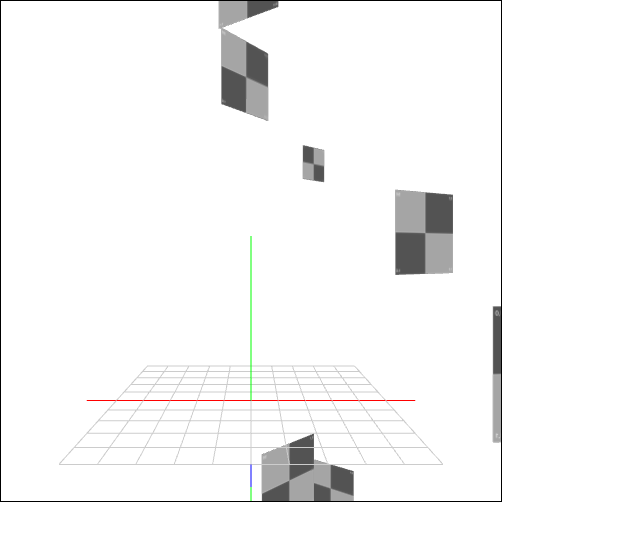
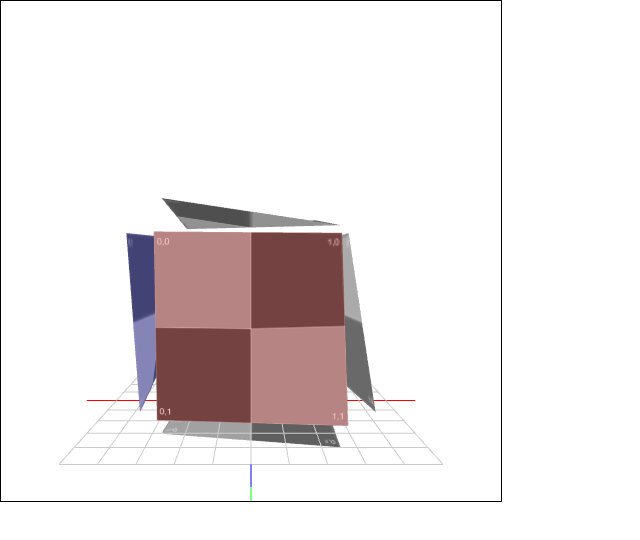
Before and after one commit to Faraser/Webgl-experiments, a plain HTML site: page index.html in a window 1280 px wide. Shown: the whole page, without its empty margins (0-640 px from the left). Drawn offline with Linux system fonts and the light colour scheme; animation ran at ten frames a second.

Commit message:
Added Cube primitives

```diff
--- a/gl.js
+++ b/gl.js
@@ -54,7 +54,7 @@ function GLInstance(canvasId) {
         return buf;
     };
 
-    gl.fCreateMeshVAO = function(name, aryInd, aryVert, aryNorm, aryUV) {
+    gl.fCreateMeshVAO = function(name, aryInd, aryVert, aryNorm, aryUV, vertLen = 3) {
         const rtn = { drawMode: gl.TRIANGLES };
 
         // Create and bind vao
@@ -64,13 +64,13 @@ function GLInstance(canvasId) {
         // Set up vertices
         if (aryVert !== undefined && aryVert !== null) {
             rtn.bufVertices = gl.createBuffer();
-            rtn.vertexComponentLen = 3;
+            rtn.vertexComponentLen = vertLen;
             rtn.vertexCount = aryVert.length / rtn.vertexComponentLen;
 
             gl.bindBuffer(gl.ARRAY_BUFFER, rtn.bufVertices);
             gl.bufferData(gl.ARRAY_BUFFER, new Float32Array(aryVert), gl.STATIC_DRAW);
             gl.enableVertexAttribArray(ATTR_POSITION_LOC);
-            gl.vertexAttribPointer(ATTR_POSITION_LOC, 3, gl.FLOAT, false, 0, 0);
+            gl.vertexAttribPointer(ATTR_POSITION_LOC, rtn.vertexComponentLen, gl.FLOAT, false, 0, 0);
         }
 
         // Set up normals
@@ -131,3 +131,24 @@ function GLInstance(canvasId) {
 
     return gl;
 }
+
+class GLUtil {
+    static rgbToArray(...args) {
+        if (args.length === 0) return null;
+        const result = [];
+
+        for (let i = 0, c, p; i < args.length; i++) {
+            if (args[i].length < 6) continue;
+            c = args[i];
+            p = (c[0] === '#') ? 1 : 0;
+
+            result.push(
+                parseInt(c[p] + c[p + 1], 16) / 255.0,
+                parseInt(c[p + 2] + c[p + 3], 16) / 255.0,
+                parseInt(c[p + 4] + c[p + 5], 16) / 255.0
+            )
+        }
+
+        return result;
+    }
+}
--- a/index.html
+++ b/index.html
@@ -16,30 +16,42 @@
 <canvas id="canvas"></canvas>
 <img src="textures/UV_Grid_Lrg.jpg" id="imgTex" hidden/>
 <script id="vertex_shader" type="x-shader/x-vertex">#version 300 es
-  in vec3 a_position;
+  in vec4 a_position;
+  in vec3 a_norm;
   in vec2 a_uv;
 
   uniform mat4 uPMatrix;
   uniform mat4 uMVMatrix;
   uniform mat4 uCameraMatrix;
 
+  uniform vec3 uColor[6];
+  uniform float uTime;
+
+  out lowp vec4 color;
   out highp vec2 texCoord; // Interpolate UV values to the fragment shader
+
+  vec3 warp(vec3 p) {
+      return p + 0.2 * abs(cos(uTime * 0.003 + p.y * 2.0 + p.x * 2.0 + p.z)) * a_norm;
+  }
 
   void main(void) {
       texCoord = a_uv;
-      gl_Position = uPMatrix * uCameraMatrix * uMVMatrix * vec4(a_position, 1.0);
+      color = vec4(uColor[int(a_position.w)], 1.0);
+      gl_Position = uPMatrix * uCameraMatrix * uMVMatrix * vec4(warp(a_position.xyz), 1.0);
   }
 </script>
 <script id="fragment_shader" type="x-shader/x-fragment">#version 300 es
   precision mediump float;
 
+  in vec4 color;
   in highp vec2 texCoord;
   uniform sampler2D uMainTex;
 
   out vec4 finalColor;
 
   void main(void) {
-    finalColor = texture(uMainTex, vec2(texCoord.s, texCoord.t));
+//      finalColor = color;
+    finalColor = mix(color, texture(uMainTex, texCoord), 0.8f);
   }
 </script>
 <script src="gl.js"></script>
--- a/index.js
+++ b/index.js
@@ -4,6 +4,10 @@ class TestShader extends Shader {
         const fragSrc = ShaderUtil.domShaderSrc('fragment_shader');
 
         super(gl, vertSrc, fragSrc);
+
+        this.uniformLoc.time = gl.getUniformLocation(this.program, 'uTime');
+        const uColor = gl.getUniformLocation(this.program, 'uColor');
+        gl.uniform3fv(uColor, new Float32Array(GLUtil.rgbToArray('#ff0000', '00ff00', '0000ff', '909090', 'c0c0c0', '404040')))
 
         this.setPerspective(pMatrix);
 
@@ -13,6 +17,11 @@ class TestShader extends Shader {
 
     setTexture(texId) {
         this.mainTexture = texId;
+        return this;
+    }
+
+    setTime(t) {
+        this.gl.uniform1f(this.uniformLoc.time, t);
         return this;
     }
 
@@ -34,6 +43,7 @@ function onRender(dt) {
 
     window.gShader.activate()
         .preRender()
+        .setTime(performance.now())
         .setCameraMatrix(gCamera.viewMatrix)
         .renderModel(window.gModel.preRender())
 }
@@ -53,8 +63,8 @@ window.addEventListener('load', function() {
     window.gShader = new TestShader(gl, window.gCamera.projectionMatrix)
         .setTexture(gl.mTextureCache['tex001']);
 
-    window.gModel = Primitives.MultiQuad.createModel(gl)
+    window.gModel = Primitives.Cube.createModel(gl)
         .setPosition(0, 0.6, 0);
 
-    window.RLoop = new RenderLoop(onRender, 30).start();
+    window.RLoop = new RenderLoop(onRender, 60).start();
 });
--- a/primitives.js
+++ b/primitives.js
@@ -133,3 +133,75 @@ Primitives.MultiQuad = class {
         return mesh;
     }
 };
+
+Primitives.Cube = class {
+    static createModel(gl) {
+        return new Model(Primitives.Cube.createMesh(gl, 1, 1, 1, 0, 0, 0));
+    }
+
+    static createMesh(gl, width, height, depth, x, y, z) {
+        const w = width * 0.5, h = height * 0.5, d = depth * 0.5;
+        const x0 = x - w, x1 = x + w, y0 = y - h, y1 = y + h, z0 = z - d, z1 = z + d;
+
+        // Starting bottom left corner, then working counter clockwise to create the front face.
+        // Backface is the first face but in reverse (3,2,1,0)
+        // keep each quad face built the same way to make index and uv easier to assign
+        const aVert = [
+            x0, y1, z1, 0,	//0 Front
+            x0, y0, z1, 0,	//1
+            x1, y0, z1, 0,	//2
+            x1, y1, z1, 0,	//3
+
+            x1, y1, z0, 1,	//4 Back
+            x1, y0, z0, 1,	//5
+            x0, y0, z0, 1,	//6
+            x0, y1, z0, 1,	//7
+
+            x0, y1, z0, 2,	//7 Left
+            x0, y0, z0, 2,	//6
+            x0, y0, z1, 2,	//1
+            x0, y1, z1, 2,	//0
+
+            x0, y0, z1, 3,	//1 Bottom
+            x0, y0, z0, 3,	//6
+            x1, y0, z0, 3,	//5
+            x1, y0, z1, 3,	//2
+
+            x1, y1, z1, 4,	//3 Right
+            x1, y0, z1, 4,	//2
+            x1, y0, z0, 4,	//5
+            x1, y1, z0, 4,	//4
+
+            x0, y1, z0, 5,	//7 Top
+            x0, y1, z1, 5,	//0
+            x1, y1, z1, 5,	//3
+            x1, y1, z0, 5	//4
+        ];
+
+        // Build the index of each quad [0,1,2, 2,3,0]
+        const aIndex = [];
+        for (let i = 0; i < aVert.length / 4; i += 2) {
+            aIndex.push(i, i + 1, (Math.floor(i / 4) * 4) + ((i + 2) % 4));
+        }
+
+        //Build UV data for each vertex
+        const aUV = [];
+        for (let i = 0; i < 6; i++) {
+            aUV.push(0, 0, 0, 1, 1, 1, 1, 0);
+        }
+
+        //Build Normal data for each vertex
+        const aNorm = [
+            0, 0, 1, 0, 0, 1, 0, 0, 1, 0, 0, 1,		//Front
+            0, 0, -1, 0, 0, -1, 0, 0, -1, 0, 0, -1,		//Back
+            -1, 0, 0, -1, 0, 0, -1, 0, 0, -1, 0, 0,		//Left
+            0, -1, 0, 0, -1, 0, 0, -1, 0, 0, -1, 0,		//Bottom
+            1, 0, 0, 1, 0, 0, 1, 0, 0, 1, 0, 0,		//Right
+            0, 1, 0, 0, 1, 0, 0, 1, 0, 0, 1, 0		//Top
+        ];
+
+        const mesh = gl.fCreateMeshVAO(name, aIndex, aVert, aNorm, aUV, 4);
+        mesh.noCulling = true;	// TODO Only setting this true to view animations better.
+        return mesh;
+    }
+}
```
